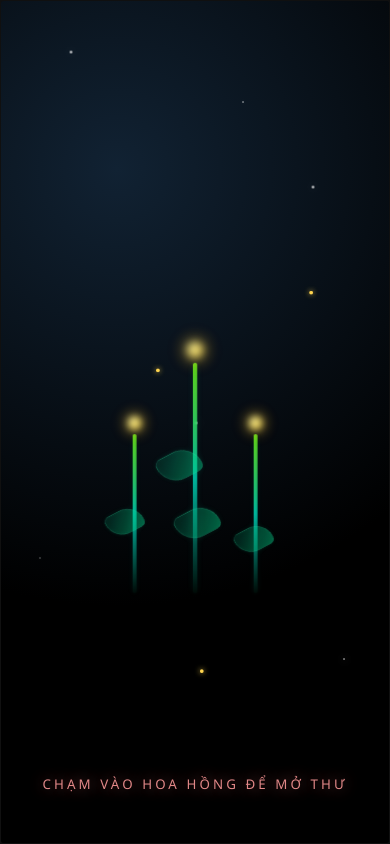
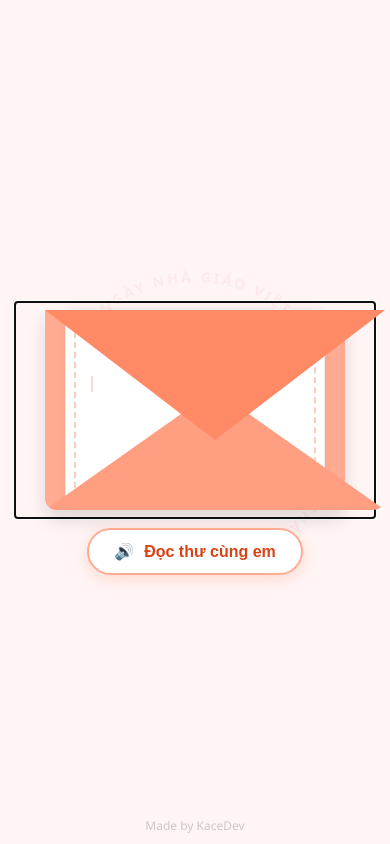
Before and after one commit to kacedevv/2011, a plain HTML site: page index.html in a window 390 px wide. Drawn offline with Linux system fonts and the light colour scheme.

Commit message:
Implement mobile layout and performance enhancements
Added mobile-specific layout and performance optimizations, including adjustments for animations and element visibility on smaller screens.

```diff
--- a/index.html
+++ b/index.html
@@ -321,6 +321,53 @@
         .cursor { display: inline-block; width: 2px; height: 16px; background: #d84315; animation: blink 0.8s infinite; }
         @keyframes blink { 0%, 100% { opacity: 1; } 50% { opacity: 0; } }
 
+        /* --- Mobile-specific layout & perf fixes --- */
+        @media (max-width: 720px) {
+          #scene-envelope {
+            padding-top: 4vh; /* small top padding to avoid notch overlap */
+            justify-content: center; /* vertical center */
+          }
+
+          .wrapper {
+            max-width: 360px;
+            padding: 8px;
+            transform: translateY(0) !important;
+          }
+
+          .envelope {
+            width: min(92vw, 340px);
+            height: auto;
+            max-height: 52vh;
+            box-shadow: 0 10px 18px rgba(0,0,0,0.12);
+          }
+
+          .core { filter: none; box-shadow: 0 0 12px #ffd740; }
+
+          .big-heart-btn { font-size: 36px; animation-duration: 2.2s; }
+
+          .leaves-container { opacity: 0.9; }
+          .leaf { animation-duration: 6s !important; font-size: 14px !important; }
+        }
+
+        /* Prefer reduced motion already exists; ensure we are aggressive on mobile low power */
+        @media (prefers-reduced-motion: reduce), (max-width: 720px) {
+          .flower-group .petal-layer,
+          .f-stem,
+          .firefly,
+          .star,
+          .leaf,
+          .read-letter-btn,
+          .big-heart-btn {
+            animation: none !important;
+            transition: none !important;
+          }
+        }
+
+        /* Optional: hide intro-scene entirely on very small screens via CSS fallback */
+        @media (max-width: 520px) {
+          #intro-scene { display: none !important; opacity: 0 !important; pointer-events: none !important; }
+        }
+
         @media (max-width: 600px) {
             .envelope { width: 300px; height: 200px; }
             .wrapper.opened .letter { width: 280px; height: 400px; transform: translate(-50%, -50px); bottom: 0; }
@@ -488,13 +535,25 @@ Cảm ơn Thầy Cô đã luôn tận tụy, kiên nhẫn dìu dắt chúng em n
             try {
                 audioPlayer = new Audio(AUDIO_MP3_URL);
                 audioPlayer.preload = 'auto';
-                // don't autoplay; just preload resources
                 audioPlayer.load();
                 audioPlayer.onended = () => { isReading = false; };
             } catch (e) {
                 console.warn('Không thể preload audio:', e);
             }
         }
+
+        // --- QUICK MOBILE PERF & SKIP INTRO ---
+        (function handleMobileIntroSkip() {
+          const isSmall = window.innerWidth < 720;
+          const isTouch = ('ontouchstart' in window) || navigator.maxTouchPoints > 0;
+          if (isSmall || isTouch) {
+            introScene.style.opacity = '0';
+            introScene.classList.add('hidden');
+            sceneEnvelope.style.opacity = '1';
+            setTimeout(() => { envelopeWrapper.focus(); }, 120);
+            flowerGroup.classList.remove('blooming', 'magic');
+          }
+        })();
 
         // --- INTRO LOGIC ---
         introScene.addEventListener('click', () => {
@@ -509,7 +568,6 @@ Cảm ơn Thầy Cô đã luôn tận tụy, kiên nhẫn dìu dắt chúng em n
                 setTimeout(() => {
                     introScene.classList.add('hidden');
                     sceneEnvelope.style.opacity = '1';
-                    // focus envelope for keyboard users
                     setTimeout(() => envelopeWrapper.focus(), 200);
                 }, 450);
             }, 1200);
@@ -523,27 +581,42 @@ Cảm ơn Thầy Cô đã luôn tận tụy, kiên nhẫn dìu dắt chúng em n
             }
         });
 
-        // --- LEAVES ---
+        // --- LEAVES (lighter on small screens) ---
         function createLeaves() {
             const container = document.getElementById('leaves-container');
-            const leafChars = ['🍂', '🍁', '🍃', '🌸'];
-            for (let i = 0; i < 15; i++) {
+            container.innerHTML = '';
+            const leafChars = ['🍂','🍁','🍃'];
+            const count = (window.innerWidth < 720 || ('ontouchstart' in window)) ? 6 : 15;
+            for (let i = 0; i < count; i++) {
                 const el = document.createElement('div');
                 el.classList.add('leaf');
                 el.innerText = leafChars[Math.floor(Math.random() * leafChars.length)];
                 el.style.left = Math.random() * 100 + '%';
-                el.style.fontSize = (Math.random() * 15 + 15) + 'px';
-                el.style.animationDuration = (Math.random() * 5 + 5) + 's';
-                el.style.animationDelay = '-' + (Math.random() * 5) + 's';
-                el.style.opacity = 0.95;
+                el.style.fontSize = (Math.random() * 10 + 14) + 'px';
+                el.style.animationDuration = (Math.random() * 6 + 6) + 's';
+                el.style.animationDelay = '-' + (Math.random() * 6) + 's';
+                el.style.opacity = 0.9;
                 container.appendChild(el);
             }
         }
         createLeaves();
 
+        // optionally: if user rotates device or resizes, throttle re-create leaves
+        let reCreateLeavesTimeout = null;
+        window.addEventListener('resize', () => {
+          clearTimeout(reCreateLeavesTimeout);
+          reCreateLeavesTimeout = setTimeout(() => {
+            createLeaves();
+            if (window.innerWidth < 720) {
+              introScene.style.opacity = '0';
+              introScene.classList.add('hidden');
+              sceneEnvelope.style.opacity = '1';
+            }
+          }, 250);
+        });
+
         // --- OPEN ENVELOPE ---
         envelopeWrapper.addEventListener('click', (e) => {
-            // if clicked a real button inside, ignore (buttons handle themselves)
             if (e.target.closest('button') || isOpened) return;
             openLetter();
         });
@@ -569,11 +642,8 @@ Cảm ơn Thầy Cô đã luôn tận tụy, kiên nhẫn dìu dắt chúng em n
             isOpened = true;
             envelopeWrapper.classList.add('opened');
             envelopeWrapper.querySelector('.envelope').setAttribute('aria-pressed', 'true');
-            // hide read button gracefully
             readBtn.style.opacity = '0';
             setTimeout(() => readBtn.style.display = 'none', 400);
-
-            // reveal title and start typing after small delay
             setTimeout(() => {
                 letterTitle.style.opacity = '1';
                 typeWriter(GREETING_TEXT, 0);
@@ -609,7 +679,6 @@ Cảm ơn Thầy Cô đã luôn tận tụy, kiên nhẫn dìu dắt chúng em n
                 if (text.charAt(i) === '\n') {
                     typingArea.innerHTML += '<br>';
                 } else {
-                    // escape HTML just in case (simple replace)
                     const ch = text.charAt(i).replace(/&/g, '&amp;').replace(/</g, '&lt;').replace(/>/g, '&gt;');
                     typingArea.innerHTML += ch;
                 }
@@ -635,7 +704,6 @@ Cảm ơn Thầy Cô đã luôn tận tụy, kiên nhẫn dìu dắt chúng em n
 
         // --- AUDIO/READING ---
         function toggleReading() {
-            // if external MP3 provided, use audio player
             if (AUDIO_MP3_URL && AUDIO_MP3_URL.trim() !== '') {
                 if (!audioPlayer) {
                     audioPlayer = new Audio(AUDIO_MP3_URL);
@@ -661,12 +729,10 @@ Cảm ơn Thầy Cô đã luôn tận tụy, kiên nhẫn dìu dắt chúng em n
 
                 speechUtterance = new SpeechSynthesisUtterance(GREETING_TEXT);
 
-                // choose a Vietnamese voice if available (robust against getVoices returning empty initially)
                 let vnVoice = null;
                 if (availableVoices && availableVoices.length) {
                     vnVoice = availableVoices.find(voice => (voice.lang && voice.lang.toLowerCase().includes('vi')) || (voice.name && (voice.name.toLowerCase().includes('vietnamese') || voice.name.toLowerCase().includes('tiếng việt'))));
                 } else {
-                    // fallback: call getVoices() once more
                     const voicesNow = window.speechSynthesis.getVoices() || [];
                     vnVoice = voicesNow.find(voice => (voice.lang && voice.lang.toLowerCase().includes('vi')) || (voice.name && (voice.name.toLowerCase().includes('vietnamese') || voice.name.toLowerCase().includes('tiếng việt'))));
                 }
@@ -684,16 +750,13 @@ Cảm ơn Thầy Cô đã luôn tận tụy, kiên nhẫn dìu dắt chúng em n
         }
 
         // --- BUTTON ACTIONS ---
-        // Open in same tab (use location.assign)
         linkHeartBtn.addEventListener('click', (e) => {
             e.stopPropagation();
             e.preventDefault();
             if (YOUR_WEBSITE_URL && YOUR_WEBSITE_URL.trim() !== '') {
-                // open in same tab (as requested)
                 try {
                     location.assign(YOUR_WEBSITE_URL);
                 } catch (err) {
-                    // fallback
                     window.location.href = YOUR_WEBSITE_URL;
                 }
             } else {
@@ -715,10 +778,12 @@ Cảm ơn Thầy Cô đã luôn tận tụy, kiên nhẫn dìu dắt chúng em n
 
         // Safe focus management: when page loads, focus intro (so keyboard users can press Enter)
         window.addEventListener('load', () => {
-            // focus intro scene for immediate keyboard access (if visible)
             if (!introScene.classList.contains('hidden')) {
                 introScene.setAttribute('tabindex', '0');
                 introScene.focus();
+            } else {
+                // if skipped, ensure envelope is visible and focused
+                setTimeout(() => envelopeWrapper.focus(), 120);
             }
         });
     </script>
```
